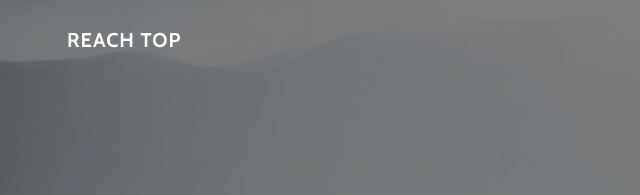
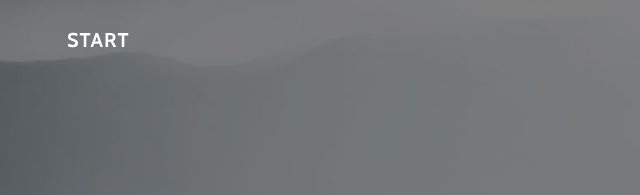
Before and after one commit to TanmayT/Bootstrap-Templates, a website with bundled scripts: page index.html in a window 1280 px wide. Shown: the top 195 px of the page, 18-658 px from the left. Built offline with nearby package versions, Linux system fonts and the light colour scheme.

Commit message:
Update index.html

```diff
--- a/index.html
+++ b/index.html
@@ -28,7 +28,7 @@
     <!-- Navigation -->
     <nav class="navbar navbar-expand-lg navbar-light fixed-top" id="mainNav">
       <div class="container">
-        <a class="navbar-brand js-scroll-trigger" href="#page-top">Reach Top</a>
+        <a class="navbar-brand js-scroll-trigger" href="#page-top">Start</a>
         <button class="navbar-toggler navbar-toggler-right" type="button" data-toggle="collapse" data-target="#navbarResponsive" aria-controls="navbarResponsive" aria-expanded="false" aria-label="Toggle navigation">
           Menu
           <i class="fa fa-bars"></i>
```
